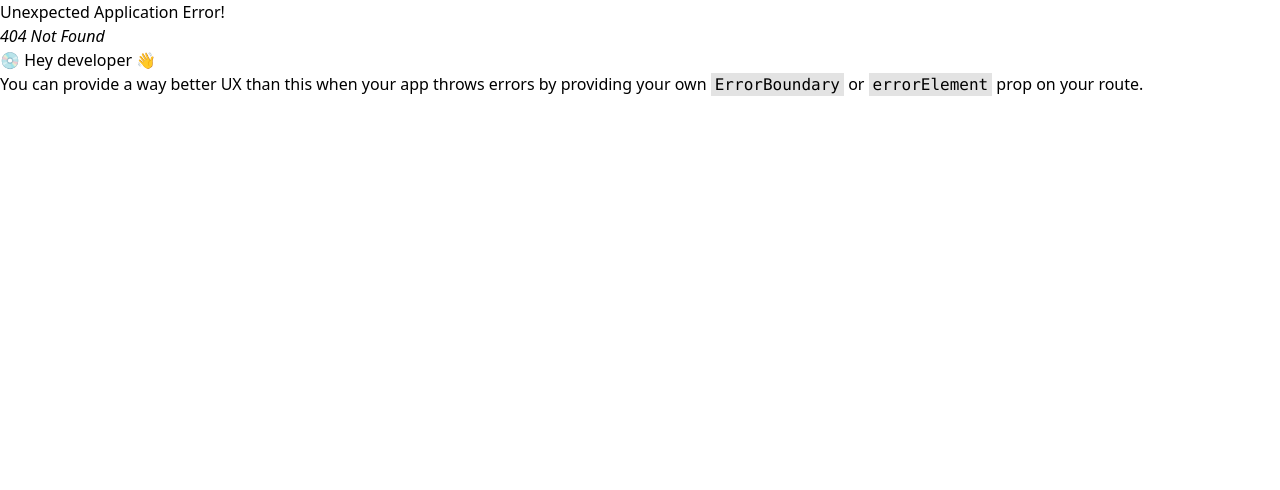
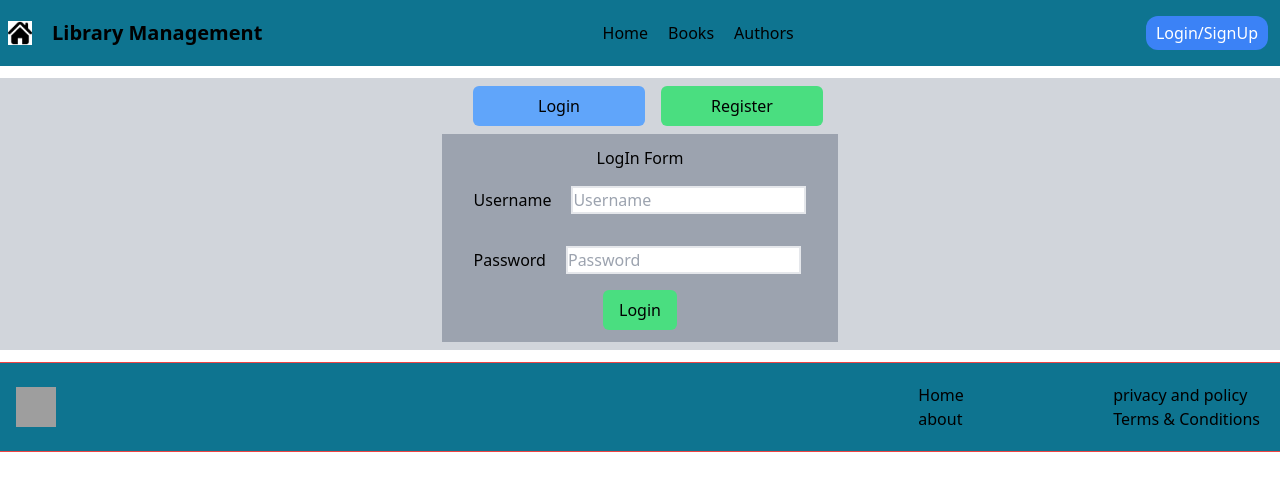
Before and after one commit to yashveer007/React-Learning, a React (Create React App) app in the folder libraray-management/: page /login in a window 1280 px wide. Before the commit this address had no page. Shown: the top 490 px of the page. Built offline with nearby package versions, Linux system fonts and the light colour scheme; grey boxes are pictures that could not be loaded.

Commit message:
added login & register component

```diff
--- a/libraray-management/src/components/AddBook.jsx
+++ b/libraray-management/src/components/AddBook.jsx
@@ -19,7 +19,7 @@ export default function AddBook() {
     }
 
   return (
-    <div className='items-center'>
+    <div className='place-items-center'>
         <form onSubmit={formHandler}>
             <Input
                 type="text"
--- a/libraray-management/src/components/form-input/Button.jsx
+++ b/libraray-management/src/components/form-input/Button.jsx
@@ -3,13 +3,15 @@ import React from "react";
 export default function Button({ text,
   type,
   className,
+  onClick,
   ...props
  }) {
   return (
     <div>
       <button
         type={type}
-        className={`${className}`}
+        className={`rounded-md py-2 ${className}`}
+        onClick={onClick}
         {...props}
       >
         {text}
--- a/libraray-management/src/components/form-input/Input.jsx
+++ b/libraray-management/src/components/form-input/Input.jsx
@@ -19,7 +19,7 @@ export default forwardRef(function Input({
         placeholder= {placeholder}
         name={name}
         value={value}
-        className={` ${className}`}
+        className={`ml-5 my-4 border-2 ${className}`}
         ref={ref}
         id={id}
         onChange={onChange}
--- a/libraray-management/src/components/header/Header.jsx
+++ b/libraray-management/src/components/header/Header.jsx
@@ -1,7 +1,9 @@
 import React from 'react'
-import { Link, NavLink } from 'react-router-dom'
+import { Link, useNavigate } from 'react-router-dom'
 
 function Header() {
+    const navigate = useNavigate();
+
     return (
         <nav className='w-full  bg-cyan-700 flex justify-between items-center sticky'>
             <div className='flex items-center'>
@@ -28,7 +30,12 @@ function Header() {
                 </ul>
             </div>
             <div>
-                <button className='bg-blue-500 text-white rounded-xl mx-3 my-4 px-[10px] py-[5px]'>Login/SignUp</button>
+                <button
+                    className='bg-blue-500 text-white rounded-xl mx-3 my-4 px-[10px] py-[5px]'
+                    onClick={() => {navigate("/login")}}
+                >
+                    Login/SignUp
+                </button>
             </div>
         </nav>
     )
--- /dev/null
+++ b/libraray-management/src/components/login/Login.jsx
@@ -0,0 +1,50 @@
+import React, { useRef, useState } from "react";
+import Input from "../form-input/Input";
+import Button from "../form-input/Button";
+
+export default function () {
+  const nameref = useRef("");
+  const passwordRef = useRef("");
+
+  const [user, setUser] = useState({});
+
+  const onChangehandler = (e) => {
+    setUser({ ...user, [e.target.name]: e.target.value });
+  };
+
+  const submitHandler = (e) => {
+    e.preventDefault();
+    console.log("user : ", user);
+  };
+
+  return (
+    <div className="flex flex-col items-center">
+      <div className=" bg-gray-400 my-2 py-3 px-8">
+        <div className="flex flex-col items-center">
+            <h2>LogIn Form</h2>
+        </div>
+        <form onSubmit={submitHandler}>
+          <Input
+            label="Username"
+            name="username"
+            type="text"
+            ref={nameref}
+            placeholder="Username"
+            onChange={onChangehandler}
+          />
+          <Input
+            label="Password"
+            name="password"
+            type="text"
+            ref={passwordRef}
+            placeholder="Password"
+            onChange={onChangehandler}
+          />
+          <div className="flex flex-col items-center ">
+             <Button type="submit" text="Login" className="bg-green-400 px-4"/>
+          </div>
+        </form>
+      </div>
+    </div>
+  );
+}
--- /dev/null
+++ b/libraray-management/src/components/login/LoginRegister.jsx
@@ -0,0 +1,38 @@
+import React, { useState } from "react";
+import Button from "../form-input/Button";
+import Login from "./Login";
+import Register from "./Register";
+
+export default function LoginRegister() {
+  const [isLogin, setIsLogin] = useState(true);
+
+  //   const onClickHandler = () => {
+  //     setIsLogin(flase);
+  //   }
+
+  return (
+    <div className="bg-gray-300">
+      <div className="flex flex-col items-center px-5 m-3">
+        <div className="flex flex-row mt-2">
+          <Button
+            type="submit"
+            text="Login"
+            className="bg-blue-400 mx-4 px-[65px]"
+            onClick={() => {
+              setIsLogin(true);
+            }}
+          />
+          <Button
+            type="submit"
+            text="Register"
+            className="bg-green-400 px-[50px]"
+            onClick={() => {
+              setIsLogin(false);
+            }}
+          />
+        </div>
+        <div>{isLogin ? <Login /> : <Register />}</div>
+      </div>
+    </div>
+  );
+}
--- /dev/null
+++ b/libraray-management/src/components/login/Register.jsx
@@ -0,0 +1,73 @@
+import React, { useRef, useState } from "react";
+import Input from "../form-input/Input";
+import Button from "../form-input/Button";
+
+export default function Login() {
+
+  const nameRef = useRef("");
+  const emailRef = useRef("");
+  const addressRef = useRef("");
+  const passwordRef = useRef("");
+
+  const [user, setUser] = useState({});
+
+  const onChangeHandler = (e) => {
+    setUser({...user, [e.target.name] : e.target.value})
+  }
+
+  const submitHandler = (e) => {
+    e.preventDefault();
+    console.log(user);
+  }
+
+  return (
+    <div className="flex flex-col items-center">
+      <div className=" bg-gray-400 my-2 py-3 px-8">
+        <div className="flex flex-col items-center">
+          <h2>Register Form</h2>
+        </div>
+        <form onSubmit={submitHandler}>
+          <Input
+            label="Username"
+            name="username"
+            type="text"
+            ref={nameRef}
+            placeholder="Username"
+            onChange={onChangeHandler}
+          />
+          <Input
+            label="Email"
+            name="email"
+            type="text"
+            ref={emailRef}
+            placeholder="Email"
+            onChange={onChangeHandler}
+          />
+          <Input
+            label="Address"
+            name="address"
+            type="text"
+            ref={addressRef}
+            placeholder="Address"
+            onChange={onChangeHandler}
+          />
+          <Input
+            label="Password"
+            name="password"
+            type="text"
+            ref={passwordRef}
+            placeholder="Password"
+            onChange={onChangeHandler}
+          />
+          <div className="flex flex-col items-center ">
+            <Button
+              type="submit"
+              text="Register"
+              className="bg-green-400 p-6"
+            />
+          </div>
+        </form>
+      </div>
+    </div>
+  );
+}
--- a/libraray-management/src/index.js
+++ b/libraray-management/src/index.js
@@ -7,6 +7,7 @@ import { Route, RouterProvider, createBrowserRouter, createRoutesFromElements }
 import Books from './components/feature/Books';
 import Authors from './components/feature/Authors';
 import Home from './components/feature/Home';
+import LoginRegister from './components/login/LoginRegister';
 
 const commonCss = "bg-cyan-500 w-full h-96";
 
@@ -16,6 +17,7 @@ const router = createBrowserRouter(
       <Route path='' element = {<Home commonCss = {commonCss}/>}/>
       <Route path='books' element = {<Books  commonCss = {commonCss}/>}/>
       <Route path='authors' element = {<Authors  commonCss = {commonCss}/>}/>
+      <Route path='login' element = {<LoginRegister  commonCss = {commonCss}/>}/>
     </Route>
   )
 )
```
